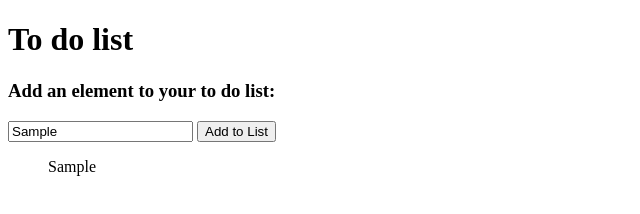
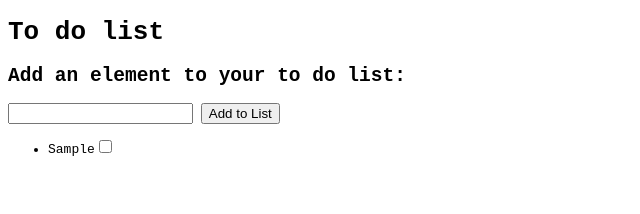
Before and after one commit to EnricoCarruba/todo, a plain HTML site: page index.html in a window 1280 px wide. Both pictures are taken after typing "Sample" into the empty fields and a click on the button "Add to List". Shown: the whole page, without its empty margins (0-640 px from the left). Drawn offline with Linux system fonts and the light colour scheme.

Commit message:
add checkboxes

```diff
--- a/index.html
+++ b/index.html
@@ -1,20 +1,20 @@
 <!DOCTYPE html>
 <html lang="en">
   <head>
+    <link rel="stylesheet" href="style.css" />
     <meta charset="UTF-8" />
     <meta name="viewport" content="width=device-width, initial-scale=1.0" />
     <title>To do List</title>
-
   </head>
   <body>
     <header>
       <h1>To do list</h1>
-      <h3>Add an element to your to do list:</h2>
-        <input id="input" type="text">
-        <button id="add-button">Add to List</button>
     </header>
-    <footer>
-      <script src="todo.js"></script>
-    </footer>
+
+    <h2>Add an element to your to do list:</h2>
+    <input id="input" type="text" />
+    <button id="add-button">Add to List</button>
+    <ul id="list"></ul>
+    <script src="todo.js"></script>
   </body>
 </html>
--- /dev/null
+++ b/style.css
@@ -0,0 +1,3 @@
+html {
+  font-family: monospace;
+}
--- a/todo.js
+++ b/todo.js
@@ -1,17 +1,43 @@
+// Leeres, initiales Array
+let list = [];
+
 // EventListener für Button
 let button = document.querySelector("#add-button");
 button.addEventListener("click", addToList);
 
+// Funktionen
 function addToList() {
-  // Element selektieren
-  let listItemQuery = document.querySelector("#input");
-  // Inhalt vom Eingabefeld auslesen
-  let listItemValue = listItemQuery.value;
-  // Generieren vom neuen Listenelement und Inhalt in Liste schreiben
-  const newItem = document.createElement("ul");
-  newItem.innerText = listItemValue;
-  console.log(newItem.innerText);
-  // neues Listenelement an Body anhängen
-  const body = document.querySelector("body");
-  body.appendChild(newItem);
+  // Query Selector vom Eingabefeld
+  let inputElement = document.querySelector("#input");
+  let todoText = inputElement.value.trim();
+
+  // Duplicate Check
+  if (list.includes(todoText)) {
+    alert("EINGABE NICHT MÖGLICH. Diese Aufgabe besteht schon!");
+  } else {
+    // Eintrag in das Array und in dem DOM
+    list.push(todoText);
+    const newLi = document.createElement("li");
+    newLi.innerText = todoText;
+    // neues Listenelement an Liste anhängen
+    const listEl = document.querySelector("#list");
+    listEl.appendChild(newLi);
+    // Checkbox hinzufügen
+    let checkboxEl = document.createElement("input");
+    checkboxEl.setAttribute("type", "checkbox");
+    newLi.appendChild(checkboxEl);
+    // Change Event Listener
+    checkboxEl.addEventListener("change", handleChangeEvent);
+  }
+  inputElement.value = "";
 }
+
+function handleChangeEvent(e) {
+  let checkbox = e.target;
+  let li = checkbox.parentElement;
+  if (checkbox.checked) {
+    li.style.textDecoration = "line-through";
+  } else {
+    li.style.textDecoration = "none";
+  }
+}
```
